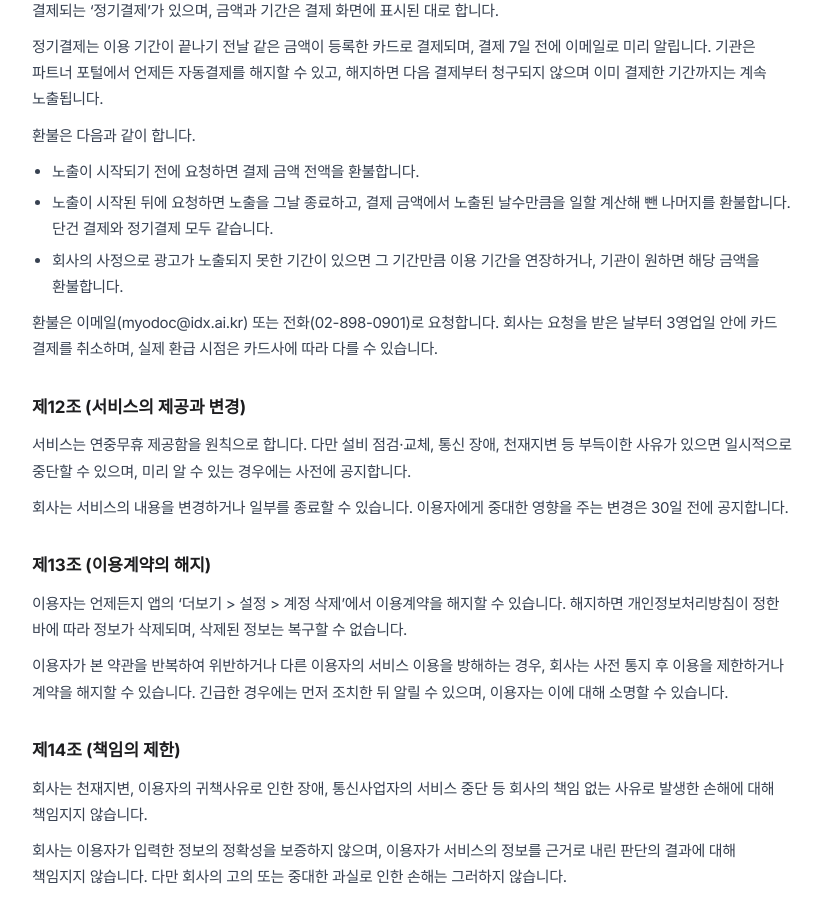
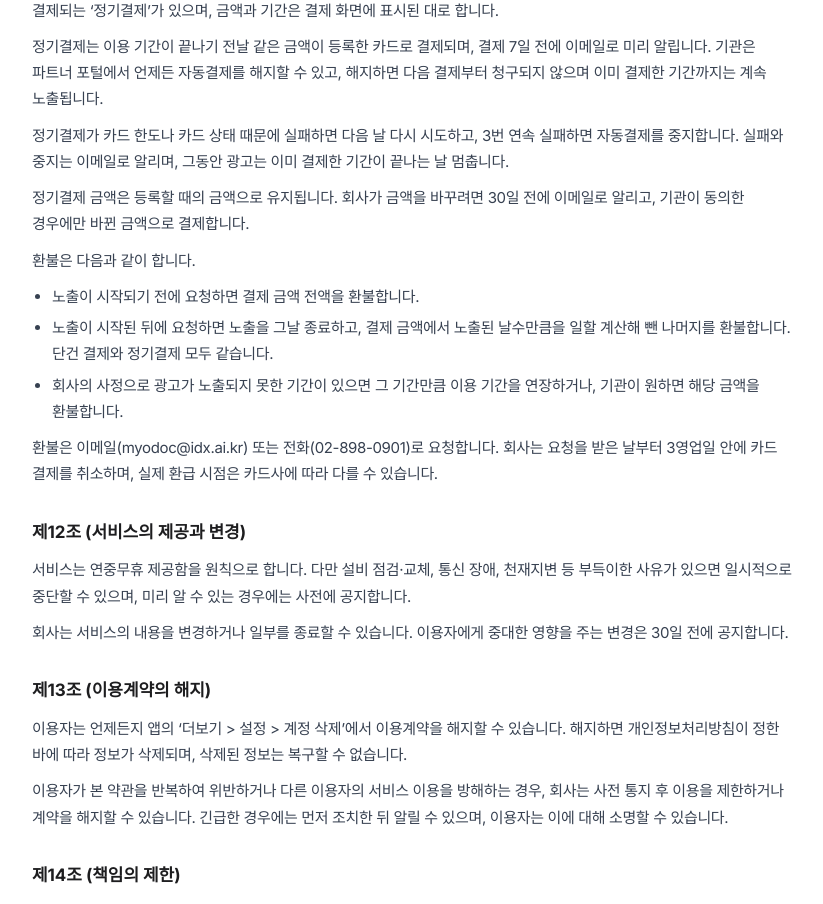
Before and after one commit to jin0008/myopia, a React (Vite) app: page /myodoc/tos in a window 1280 px wide. Shown: the part 2340-3244 px from the top of the page, without its empty margins (228-1051 px from the left). Built offline with nearby package versions, Linux system fonts and the light colour scheme; no server answers.

Commit message:
fix(약관): 정기결제 실패 시 처리와 금액 변경 고지 추가

```diff
--- a/src/routes/myodoc/tos.tsx
+++ b/src/routes/myodoc/tos.tsx
@@ -182,6 +182,15 @@ export default function MyodocTos() {
           있고, 해지하면 다음 결제부터 청구되지 않으며 이미 결제한 기간까지는 계속
           노출됩니다.
         </p>
+        <p>
+          정기결제가 카드 한도나 카드 상태 때문에 실패하면 다음 날 다시 시도하고, 3번 연속
+          실패하면 자동결제를 중지합니다. 실패와 중지는 이메일로 알리며, 그동안 광고는 이미
+          결제한 기간이 끝나는 날 멈춥니다.
+        </p>
+        <p>
+          정기결제 금액은 등록할 때의 금액으로 유지됩니다. 회사가 금액을 바꾸려면 30일 전에
+          이메일로 알리고, 기관이 동의한 경우에만 바뀐 금액으로 결제합니다.
+        </p>
         <p>환불은 다음과 같이 합니다.</p>
         <ul>
           <li>노출이 시작되기 전에 요청하면 결제 금액 전액을 환불합니다.</li>
```
